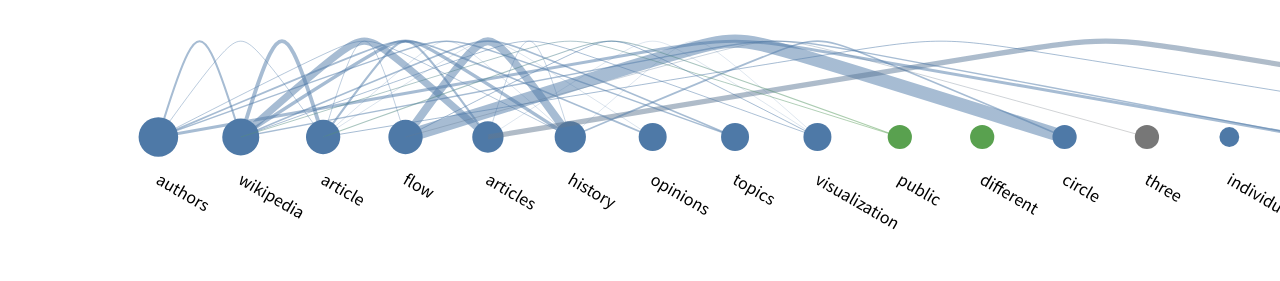
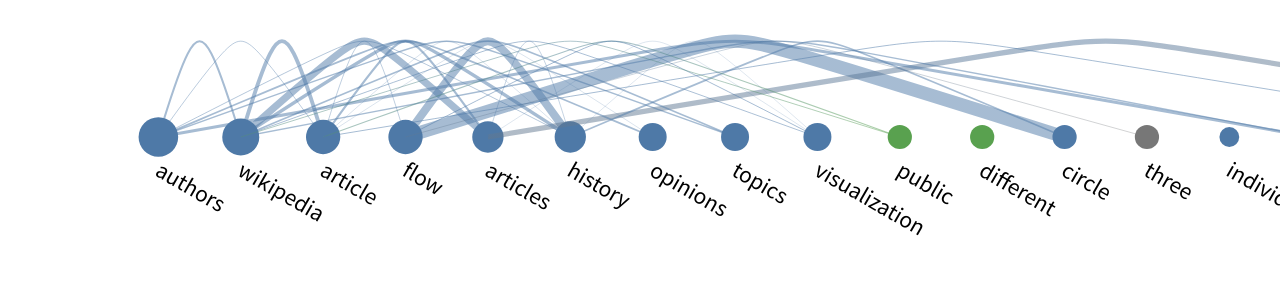
Before and after one commit to chanhee-park/vis-art-paper, a plain HTML site: page index.html in a window 1280 px wide. Shown: the part 320-601 px from the top of the page. Drawn offline with nearby package versions, Linux system fonts and the light colour scheme.

Commit message:
텍스트 크기 수정

```diff
--- a/scripts/index.js
+++ b/scripts/index.js
@@ -148,7 +148,11 @@ function drawNodes (svg, nodes) {
     svg.append('text').text(node.value).attrs({
       'text-anchor': 'start',
       'alignment-baseline': 'central',
-      "transform": `translate(${x},${y + 40}) rotate(30)`,
+      'font-size': '21px',
+      'font-family': "Noto Sans KR",
+      'font-weight': 100,
+      "transform": `translate(${x},${y + 30}) rotate(30)`,
+
     });
   })
 }
--- a/stylesheets/style.css
+++ b/stylesheets/style.css
@@ -44,6 +44,6 @@ body {
 
 .section-drawing>svg {
   width: 1730px;
-  height: 230px;
+  height: 250px;
   margin: 10px 0 0 0
 }
```
